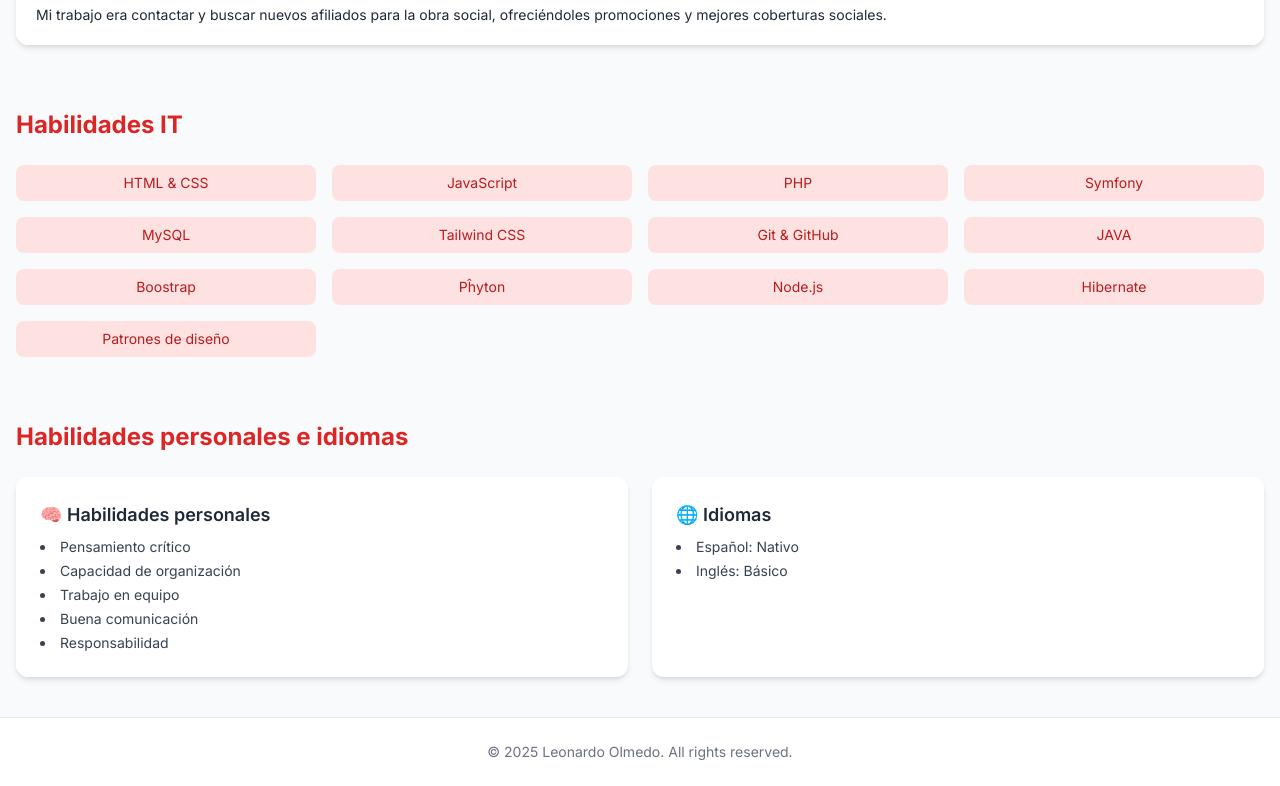
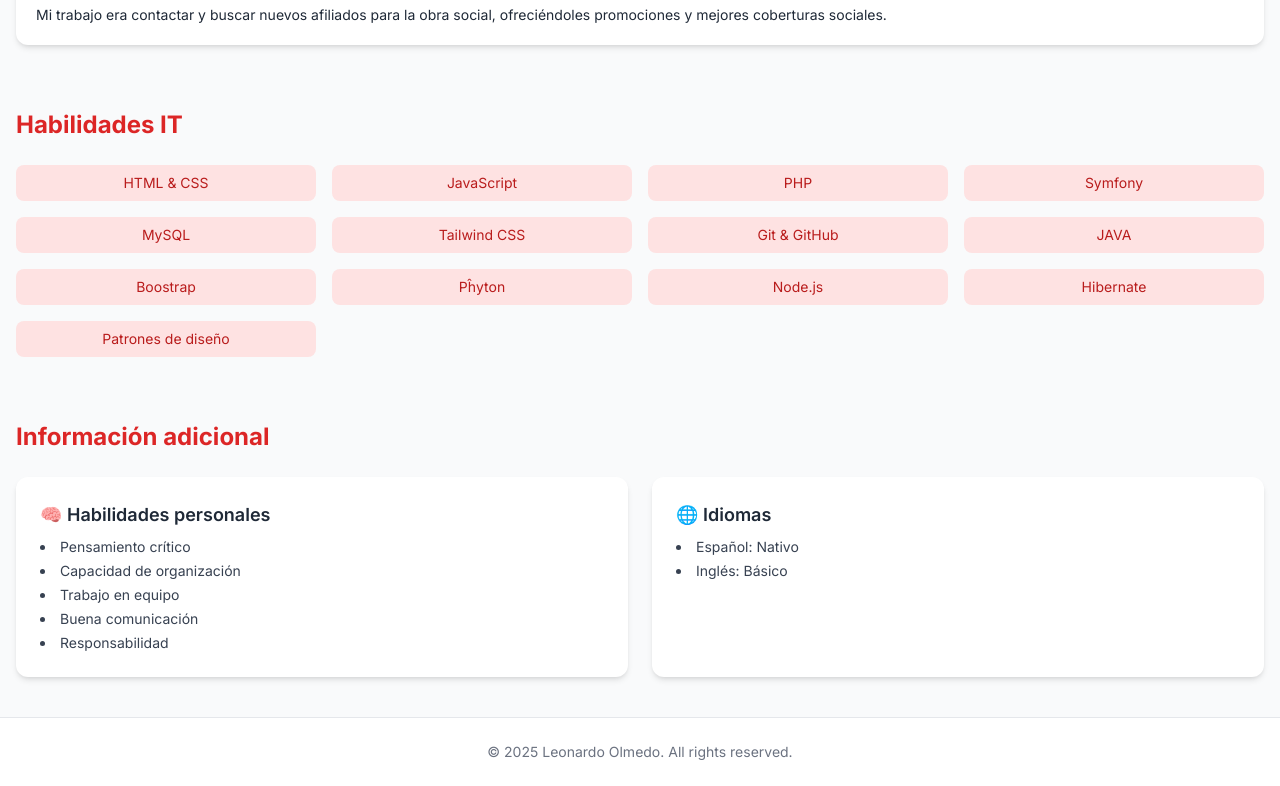
Before and after one commit to lgo1980/resume, a website: page index.html in a window 1280 px wide. Shown: the part 3864-4650 px from the top of the page. Drawn offline with nearby package versions, Linux system fonts and the light colour scheme.

Commit message:
Arregle un detalle

```diff
--- a/index.html
+++ b/index.html
@@ -444,7 +444,7 @@
     </section>
     <!-- Habilidades Blandas e Idiomas -->
     <section id="softskills">
-        <h2 class="text-2xl font-bold text-red-600 mb-6 mt-16">Habilidades personales e idiomas</h2>
+        <h2 class="text-2xl font-bold text-red-600 mb-6 mt-16">Información adicional</h2>
         <div class="grid grid-cols-1 md:grid-cols-2 gap-6">
             <!-- Habilidades personales -->
             <div class="bg-white p-6 rounded-xl shadow-md">
```
